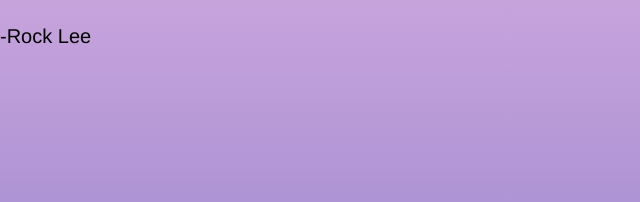
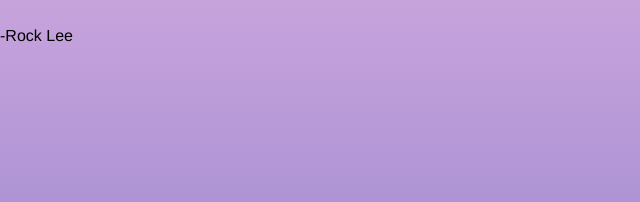
Before and after one commit to fasdev7/primera-pag-fas, a website built with Parcel: page index.html in a window 1280 px wide. Shown: the part 492-694 px from the top of the page, 0-640 px from the left. Built offline with nearby package versions, Linux system fonts and the light colour scheme; what @dogstudio/highway would draw is missing.

Commit message:
Update style.scss

```diff
--- a/style/style.scss
+++ b/style/style.scss
@@ -44,7 +44,7 @@
     font-family:'Franklin Gothic Medium', 'Arial Narrow', Arial, sans-serif;
   }
   p{
-    font-size: 20px;
+    font-size: 20px 30px;
     font-family:'Franklin Gothic Medium', 'Arial Narrow', Arial, sans-serif;
   }
 }
```
